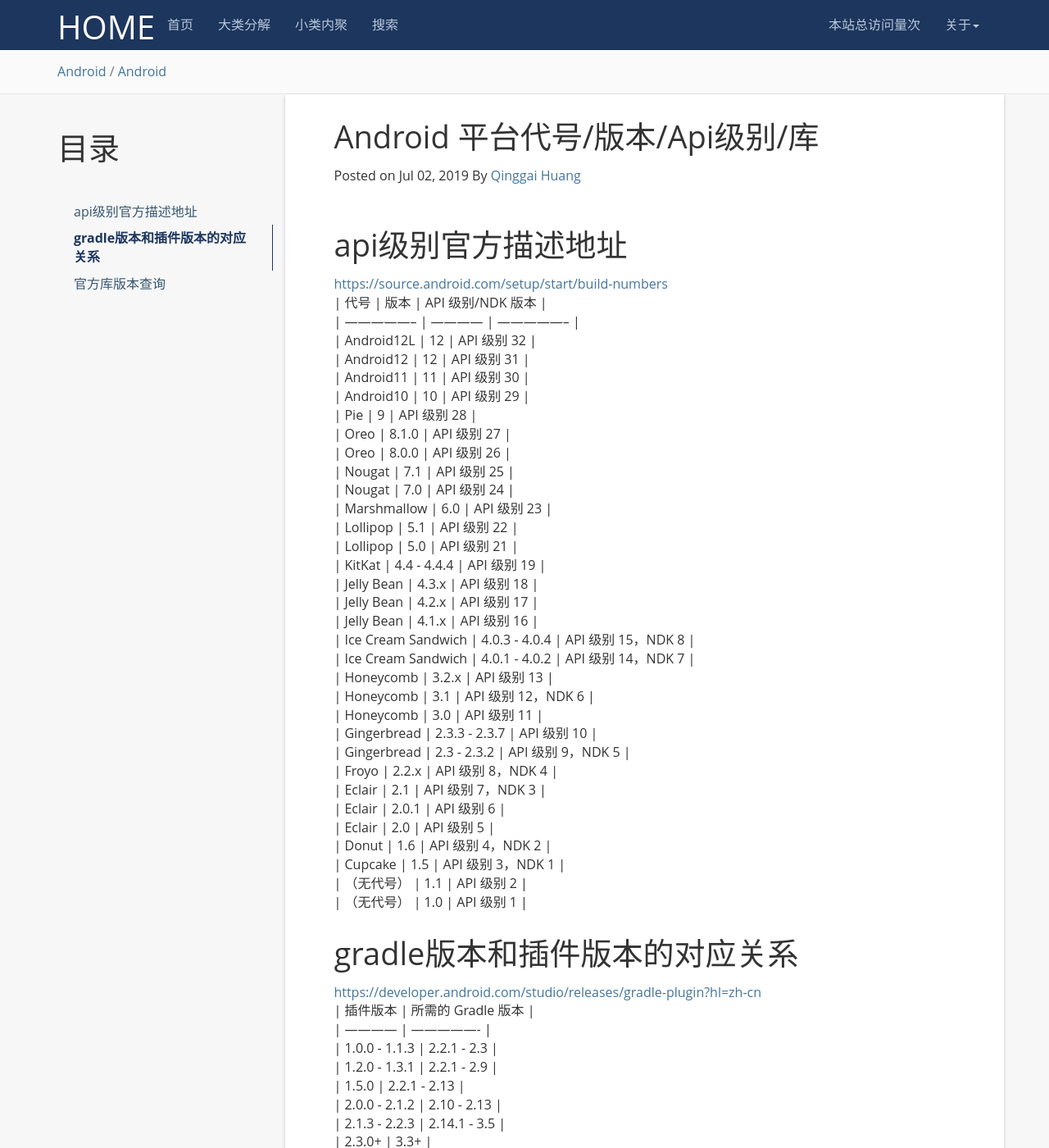
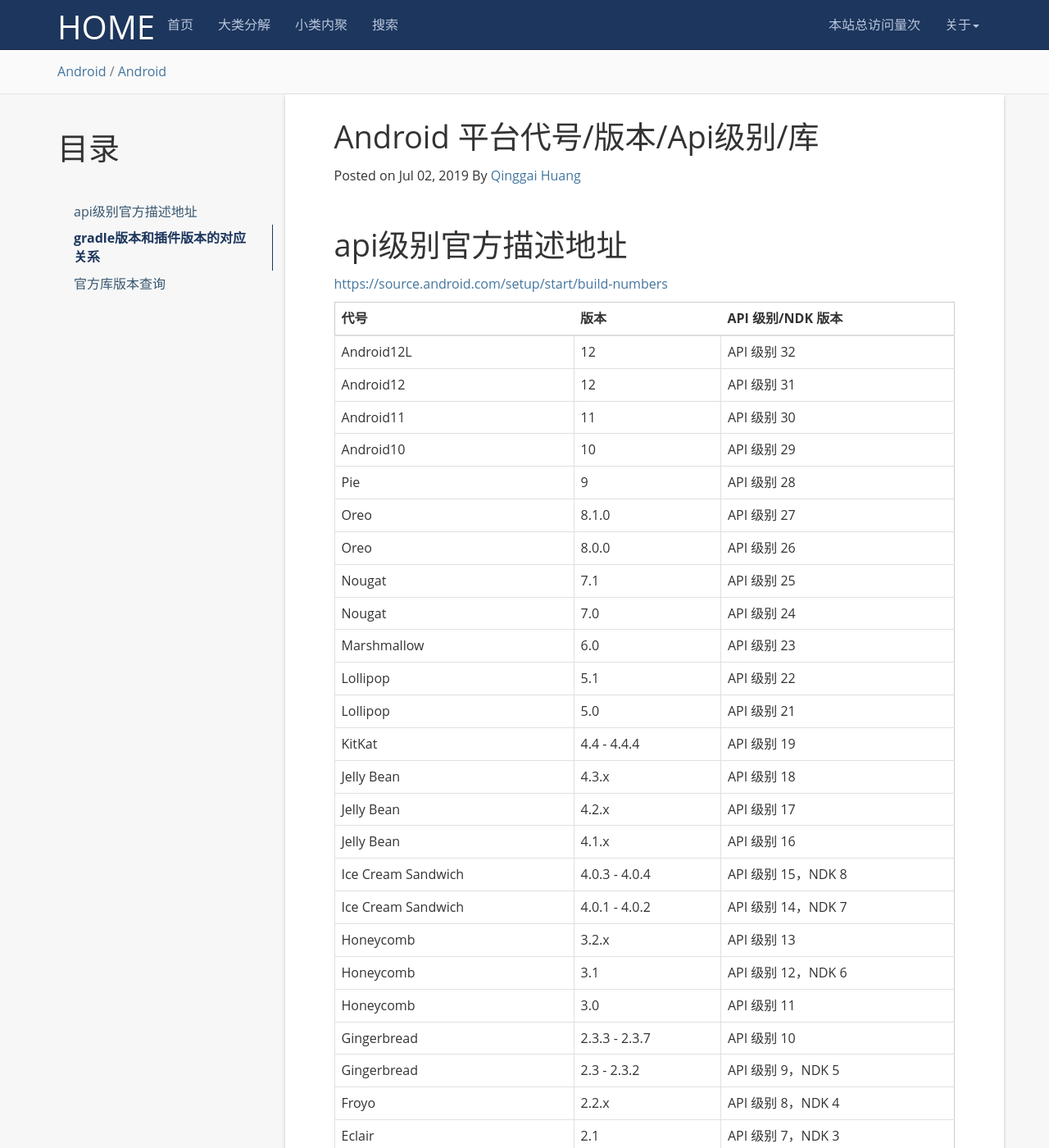
Before and after one commit to hqglichao/hqglichao.github.io, a Jekyll site: the page built from _posts/2019-7-2-Android-Api-Level-Version.md, in a window 1280 px wide and 1400 px high. Shown: the whole window at 82% size. Built offline with Jekyll 4.4.1, drawn with Linux system fonts in a browser that asks for light colours; nearby versions of some CDN libraries; comment, search, counter and statistics services are not loaded; some of the changed text lies outside the part shown.

Commit message:
更新api level ******表格前面要加空行******
Signed-off-by: keanuhuang <keanuhuang@tencent.com>

```diff
--- a/Gemfile
+++ b/Gemfile
@@ -2,3 +2,4 @@
 gem "jekyll-theme-cayman"
 gem "github-pages", group: :jekyll_plugins
 gem 'jekyll-sitemap'
+source 'https://rubygems.org'
--- a/_includes/head.html
+++ b/_includes/head.html
@@ -51,4 +51,24 @@
 		}
 	</style>
 
+<style>
+	table {
+	  border:#ccc 1px solid;
+	  border-radius:3px;
+	}
+	  table th {
+	  padding:21px 25px 22px 25px;
+	  border-top:1px solid #fafafa;
+	  border-bottom:1px solid #e0e0e0;
+	}
+	  table tr {
+	  padding-left:20px;
+	}
+	  table td {
+	  padding:18px;
+	  border-top: 1px solid #ffffff;
+	  border-bottom:1px solid #e0e0e0;
+	  border-left: 1px solid #e0e0e0;
+	}
+  </style>
 </head>
--- a/_posts/2019-7-2-Android-Api-Level-Version.md
+++ b/_posts/2019-7-2-Android-Api-Level-Version.md
@@ -13,8 +13,9 @@
 api级别官方描述地址
 =======================================
 [https://source.android.com/setup/start/build-numbers](https://source.android.com/setup/start/build-numbers)
+
 | 代号               | 版本          | API 级别/NDK 版本  |
-| ----------------- | ------------ | ----------------- |
+|--------------------|---------------|-------------------|
 | Android12L         | 12            | API 级别 32        |
 | Android12          | 12            | API 级别 31        |
 | Android11          | 11            | API 级别 30        |
@@ -50,8 +51,9 @@
 gradle版本和插件版本的对应关系
 =======================================
 [https://developer.android.com/studio/releases/gradle-plugin?hl=zh-cn](https://developer.android.com/studio/releases/gradle-plugin?hl=zh-cn)
+
 | 插件版本      | 所需的 Gradle 版本 |
-| ------------ | ---------------- |
+| ------------- | ------------------ |
 | 1.0.0 - 1.1.3 | 2.2.1 - 2.3        |
 | 1.2.0 - 1.3.1 | 2.2.1 - 2.9        |
 | 1.5.0         | 2.2.1 - 2.13       |
```
Also changed, not shown: Gemfile.lock.
